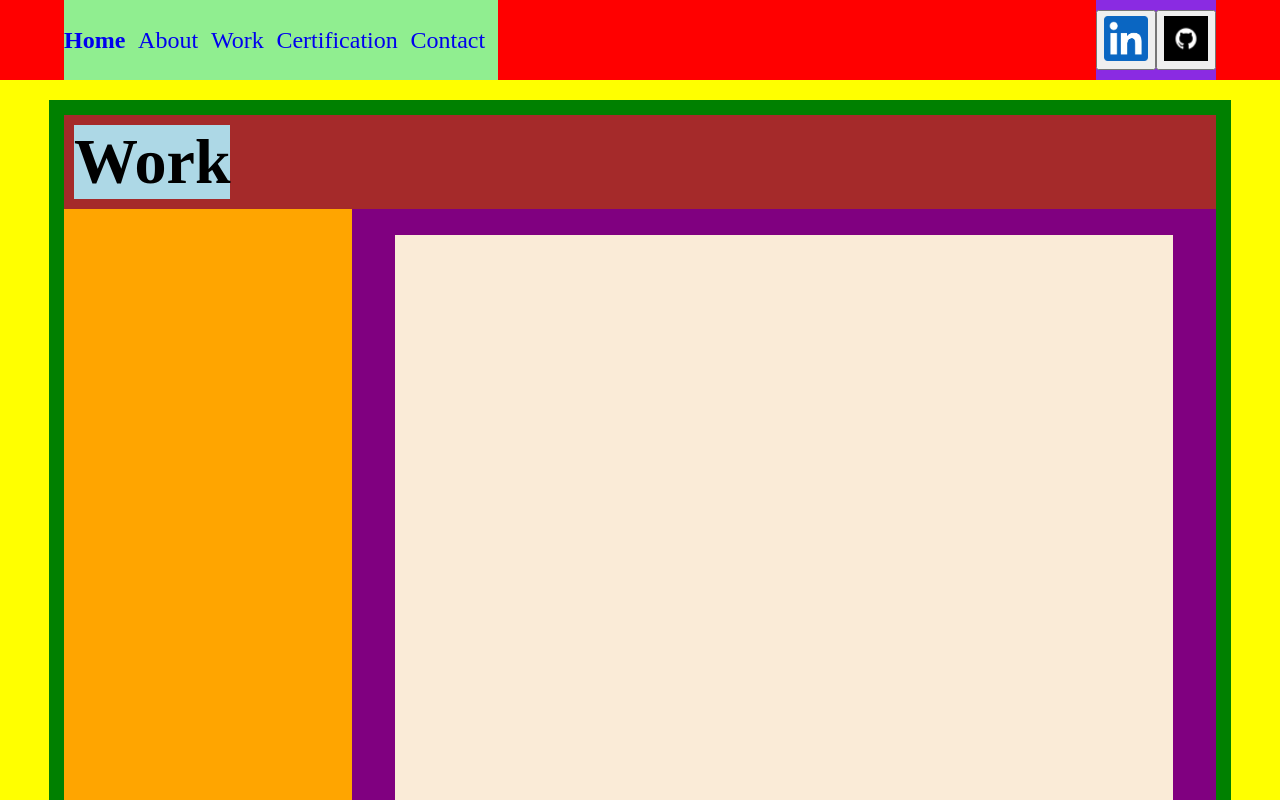
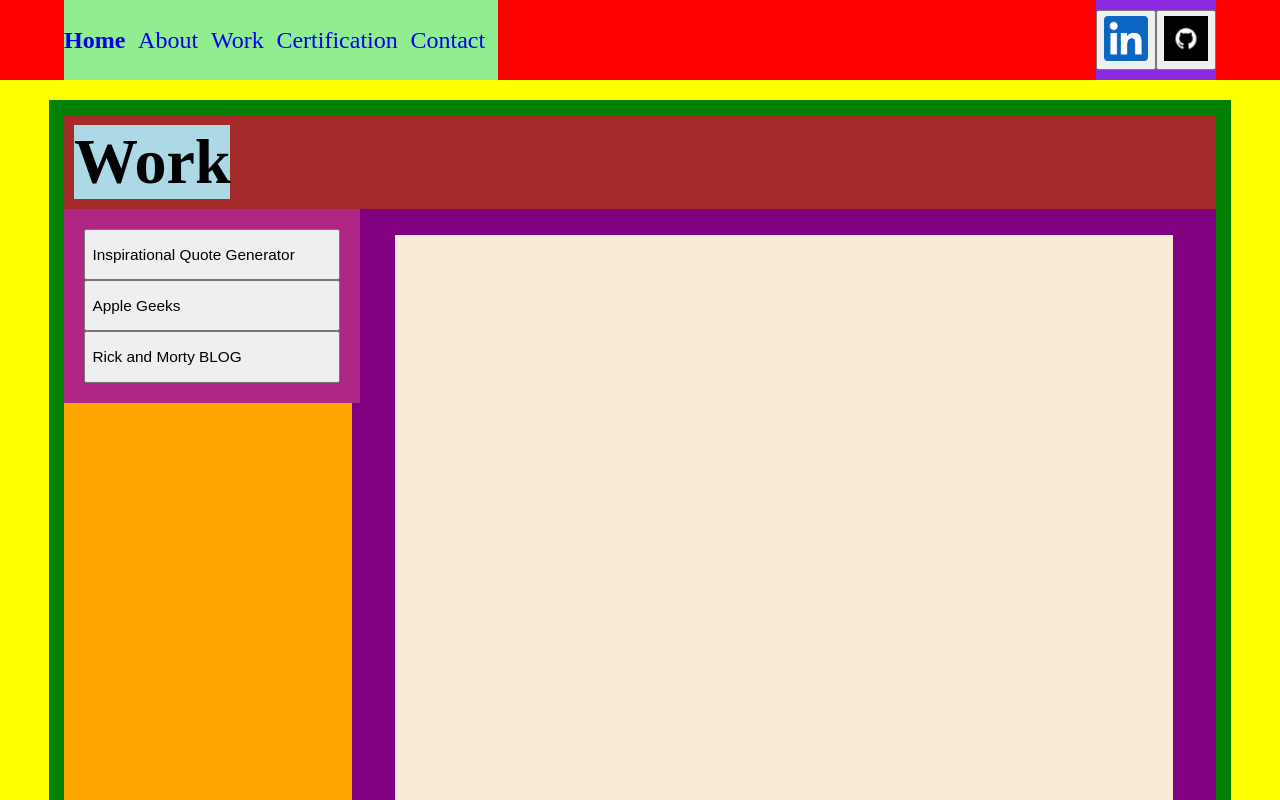
Before and after one commit to CatalinaScheleff/Portfolio, a React (Vite) app in the folder my-portfolio/: page /work in a window 1280 px wide. Shown: the top 800 px of the page. Built offline with nearby package versions, Linux system fonts and the light colour scheme.

Commit message:
fix work menu
responsive

```diff
--- a/my-portfolio/src/components/work/WorkElements.jsx
+++ b/my-portfolio/src/components/work/WorkElements.jsx
@@ -57,14 +57,25 @@ export const MenuCon = styled.div`
   position: fixed;
   width: 20vw;
   @media (max-width: 700px) {
+  display: none;
+  }
+`;
+
+export const CaretDownMenuCon = styled.div`
+  background-color: #b02685;
+  display: none;
+
+  @media (max-width: 700px) {
     display: ${(props) => (props.isOpen ? "grid" : "none")};
     grid-template-columns: auto;
-    right: 5vw;
-    top: 150px;
-    background-color: #ff00ae;
+    position: absolute;
+    top: 33%;
+    right: 5vw;  /* Ajusta según tus necesidades */
+    transform: translateY(-50%);
     z-index: 1;
     padding: 10px 0 10px;
     width: 60vw;
+    transition: right 0.3s;  /* Cambiado a right para la transición suave */
   }
 `;
 
--- a/my-portfolio/src/pages/work.jsx
+++ b/my-portfolio/src/pages/work.jsx
@@ -1,6 +1,7 @@
 import { useState, useEffect } from "react";
 import {
   CaretDown,
+  CaretDownMenuCon,
   MenuA,
   MenuButton,
   MenuCon,
@@ -20,8 +21,8 @@ export const Work = () => {
 
   useEffect(() => {
     const handleClickOutside = (event) => {
-      const workMenu = document.getElementById("WorkMenuCon");
-      if (workMenu && !workMenu.contains(event.target)) {
+      const workMenu = document.getElementById("CaretDownMenuCon");
+      if (workMenu && !workMenu.contains(event.target) && isMenuOpen) {
         setIsMenuOpen(false);
       }
     };
@@ -44,11 +45,8 @@ export const Work = () => {
         <WorkTitleCon id="WorkTitleCon">
           <WorkTitle>Work</WorkTitle>
           <CaretDown icon={faAngleDown} onClick={handleCaretDownClick} />
-        </WorkTitleCon>
-
-        <WorkMenuCon id="WorkMenuCon">
           {isMenuOpen && (
-            <MenuCon isOpen={isMenuOpen}>
+            <CaretDownMenuCon id="CaretDownMenuCon" isOpen={isMenuOpen}>
               <MenuA href="#WorkContent1" onClick={() => setIsMenuOpen(!isMenuOpen)}>
                 <MenuButton>Inspirational Quote Generator</MenuButton>
               </MenuA>
@@ -58,8 +56,22 @@ export const Work = () => {
               <MenuA href="#WorkContent3" onClick={() => setIsMenuOpen(!isMenuOpen)}>
                 <MenuButton>Rick and Morty BLOG</MenuButton>
               </MenuA>
+            </CaretDownMenuCon>
+          )}
+        </WorkTitleCon>
+
+        <WorkMenuCon id="WorkMenuCon">
+            <MenuCon id="MenuCon">
+              <MenuA href="#WorkContent1">
+                <MenuButton>Inspirational Quote Generator</MenuButton>
+              </MenuA>
+              <MenuA href="#WorkContent2">
+                <MenuButton>Apple Geeks</MenuButton>
+              </MenuA>
+              <MenuA href="#WorkContent3">
+                <MenuButton>Rick and Morty BLOG</MenuButton>
+              </MenuA>
             </MenuCon>
-          )}
         </WorkMenuCon>
 
         <WorkContentCon id="WorkContentCon">
```
